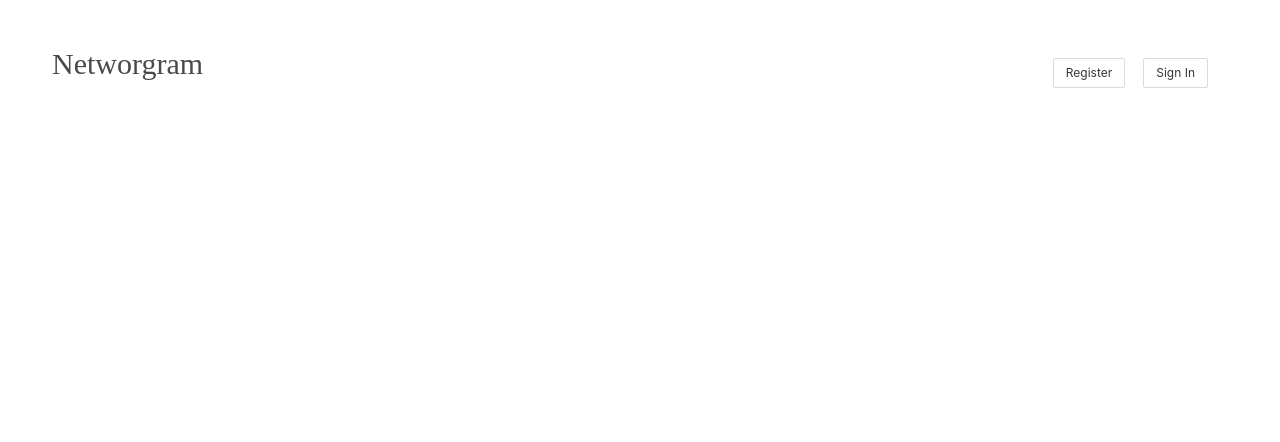
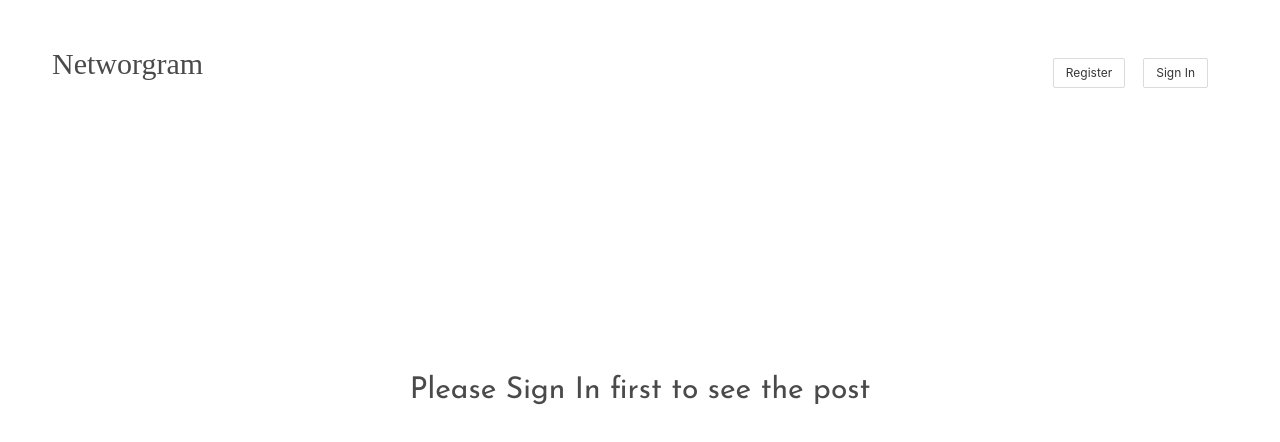
Before and after one commit to DanielJoung/networgrams_frontend, a React (Create React App) app: page / in a window 1280 px wide. Shown: the top 442 px of the page. Built offline with nearby package versions, Linux system fonts and the light colour scheme; no server answers; a web font is replaced by a local one.

Commit message:
app.js change css

```diff
--- a/src/App.css
+++ b/src/App.css
@@ -17,6 +17,18 @@
   border: 1px solid orange;
 }
 
+/* App.js */
+.app-div {
+  margin-top: 20%;
+}
+
+.app-p{
+  text-align: center;
+  font-family: 'Josefin Sans', sans-serif;
+  font-size: 30px;
+}
+
+
 /* Header */
 #header-title {
   font-family: 'Bungee Spice', cursive;
@@ -31,12 +43,6 @@
 #welcome_p {
   font-family: "Josefin Sans", cursive ;
 }
-
-.head {
-  white-space: nowrap;
-  overflow: auto;
-}
-
 
 /* form */
 #form {
@@ -71,4 +77,5 @@
 
 .post-name {
   font-family:'Franklin Gothic Medium', 'Arial Narrow', Arial, sans-serif;
+  float: right;
 }
--- a/src/App.js
+++ b/src/App.js
@@ -145,7 +145,9 @@ class App extends Component {
                 <>
                   <Header />
                   {!localStorage.getItem("id") ? (
-                    ""
+                    <div class="app-div">
+                      <p class="app-p">Please Sign In first to see the post</p>
+                    </div>
                   ) : (
                     <PostList
                       posts={this.state.post}
--- a/src/Components/page/Header.js
+++ b/src/Components/page/Header.js
@@ -18,7 +18,8 @@ class Header extends Component {
     return (
       <>
         <nav
-          className="navbar head"
+          className="navbar"
+          id="head"
           role="navigation"
           aria-label="main navigation"
         >
@@ -33,7 +34,7 @@ class Header extends Component {
           </div>
           <div className="navbar-end">
             <div className="navbar-item">
-              <div className="buttons">
+              <div className="buttons" id="header-button">
                 {localStorage.getItem("id") ? (
                   <Welcome id={this.state.id} />
                 ) : (
--- a/src/Components/page/PostList.js
+++ b/src/Components/page/PostList.js
@@ -80,18 +80,18 @@ class PostList extends Component {
     return (
       <>
         {/* <Header /> */}
+
         <div>
           {this.props?.posts?.map((post, index) => {
             return (
               <div key={post._id}>
-                <p className="post-name">{post.name}</p>
-
                 <div class="box">
                   <a
                     id="post-title"
                     onClick={() => this.handleMovePage(post._id)}
                   >
                     {post.title}
+                    <span className="post-name">{post.name}</span>
                     <span>{post.date}</span>
                   </a>
                   <div className="buttons is-right">
```
